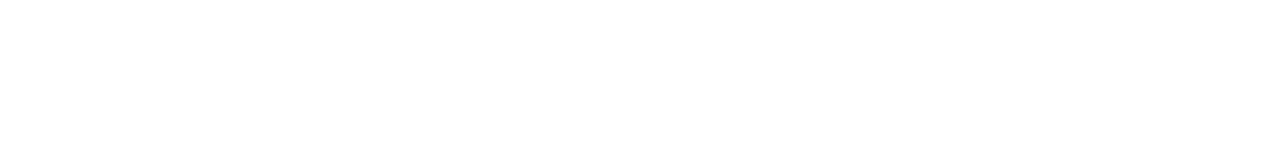
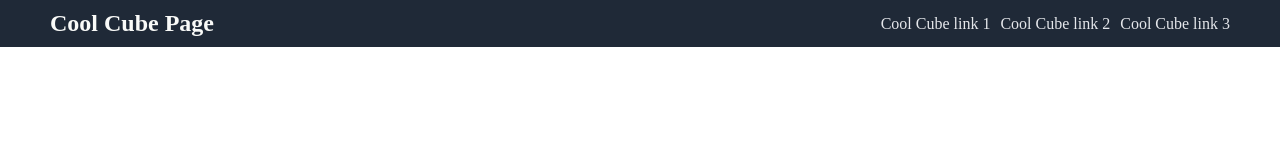
Before and after one commit to Vishnal/Landing-Page, a plain HTML site: page index.html in a window 1280 px wide. Drawn offline with Linux system fonts and the light colour scheme.

Commit message:
Separate page into 6 sections and create header

```diff
--- a/index.html
+++ b/index.html
@@ -6,6 +6,33 @@
     <title>Cool Cube Page</title>
 </head>
 <body>
+    <div class="header">
+        <h1>Cool Cube Page</h1>
+        <ul>
+            <li><a href="blank.html">Cool Cube link 1</a></li>
+            <li><a href="blank.html">Cool Cube link 2</a></li>
+            <li><a href="blank.html">Cool Cube link 3</a></li>
+        </ul>
+    </div>
 
+    <div class="top">
+
+    </div>
+
+    <div class="mid1">
+
+    </div>
+
+    <div class="mid2">
+
+    </div>
+
+    <div class="bottom">
+
+    </div>
+
+    <div class="footer">
+
+    </div>
 </body>
 </html>
--- a/styles.css
+++ b/styles.css
@@ -0,0 +1,58 @@
+body{
+    display: flex;
+    flex-direction: column;
+    margin: 0;
+}
+
+.header{
+    background-color: #1F2937;
+    flex: 1;
+    display: flex;
+    justify-content: space-between;
+    align-items: center;
+    padding-top: 10px;
+    padding-bottom: 10px;
+    padding-left: 50px;
+    padding-right: 50px;
+}
+.header h1{
+    color: #f9faf8;
+    font-size: 24px;
+    margin: 0px;
+    font-weight: bolder;
+
+}
+.header ul{
+    list-style: none;
+    display: flex;
+    gap: 10px;
+    padding: 0px;
+    margin: 0px;
+}
+.header a{
+    color: #e5e7eb;
+    text-decoration: none;
+}
+.top{
+    background-color: #1F2937;
+    flex: 1;
+}
+
+.mid1{
+    flex: 1;
+
+}
+
+.mid2{
+    background-color: #E5E7EB;
+    flex: 1;
+}
+
+.bottom{
+    flex: 1;
+}
+
+.footer{
+    background-color: #1F2937;
+    flex: 1;
+}
```
